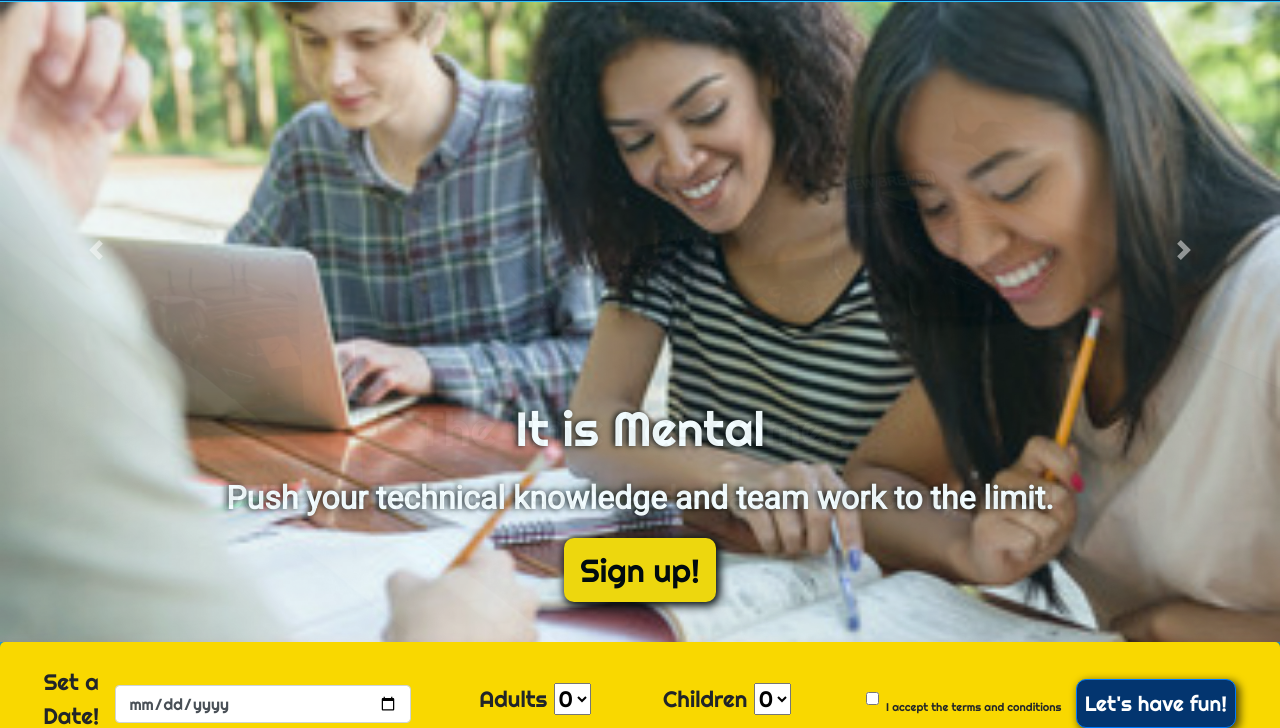
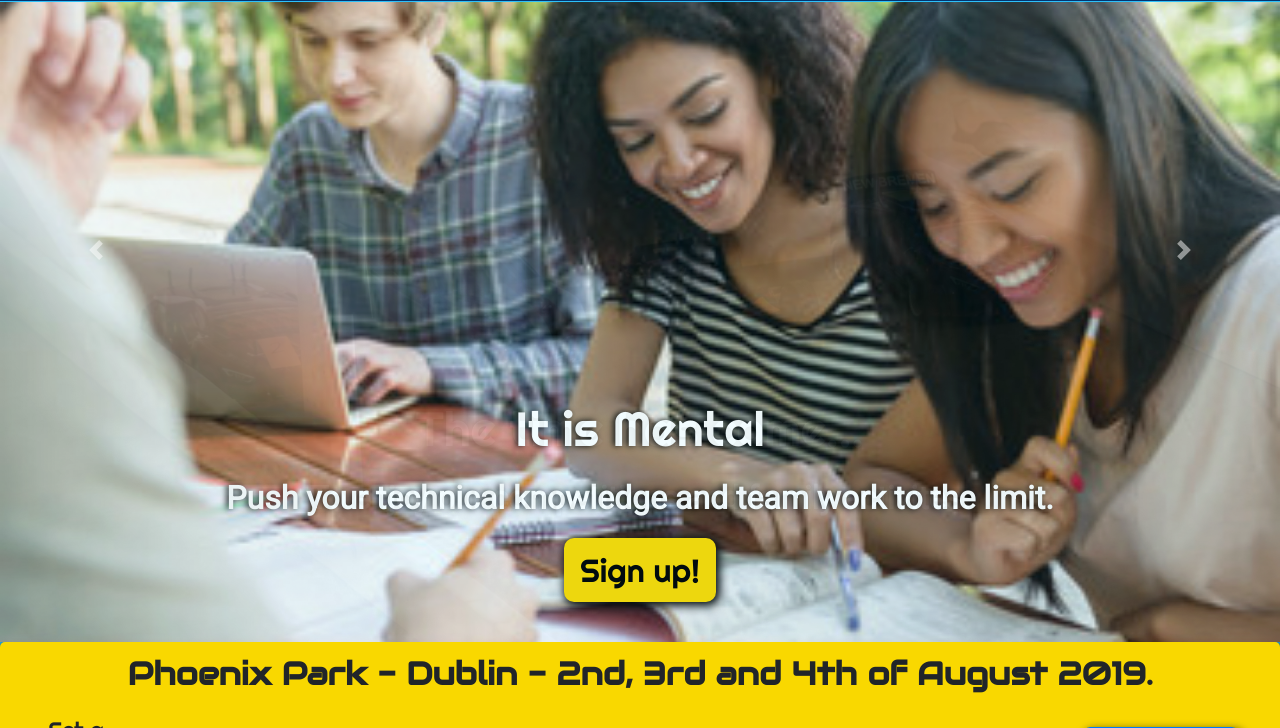
Before and after one commit to synnea/summer-hackathon, a plain HTML site: page index.html in a window 1280 px wide. Shown: the part 70-798 px from the top of the page. Drawn offline with nearby package versions, Linux system fonts and the light colour scheme; some packages are replaced by stand-ins of ours; a script that the page names is missing.

Commit message:
Added dates and place to buying form

```diff
--- a/assets/css/style.css
+++ b/assets/css/style.css
@@ -245,6 +245,7 @@ img {
     margin: 0;
     padding: 0.5rem 1rem;
     display: flex;
+    flex-direction: column;
     align-items: center;
     box-shadow: 1px 3px 8px 2px #000000cf;
 }
@@ -506,8 +507,16 @@ img {
         margin: 0;
         padding: 0.5rem 1rem;
         display: flex;
+        flex-direction: column;
         align-items: center;
         box-shadow: 1px 3px 8px 2px #000000cf;
+    }
+
+    .buy-form-top-text p {
+        font-family: Audiowide, sans-serif;
+        font-size: 2rem;
+        font-weight: 600;
+        margin: 0;
     }
 
     .form-row {
--- a/index.html
+++ b/index.html
@@ -102,7 +102,7 @@
                         <img src="assets/images/drag-cars.JPG" class="img-fluid d-block cr-img" alt="drag racing cars">
                         <div class="carousel-caption">
                             <h5>The time has come...</h5>
-                            <p>Deliver a smashing creation and steamroll the competition!</p>
+                            <p>To enjoy our competitions and family activites.</p>
                             <button class="signup-carousel">Sign up!</button>
                         </div>
                     </div>
@@ -146,6 +146,11 @@
     <section>
         <container>
             <form class="buying-form">
+                <div class="row">
+                    <div class="col-12 buy-form-top-text">
+                        <p>Phoenix Park - Dublin - 2nd, 3rd and 4th of August 2019. </p>
+                    </div>
+                </div>
                 <div class="form-row">
                     <div class="form-group">
                         <label for="date">Set a Date!</label>
```
